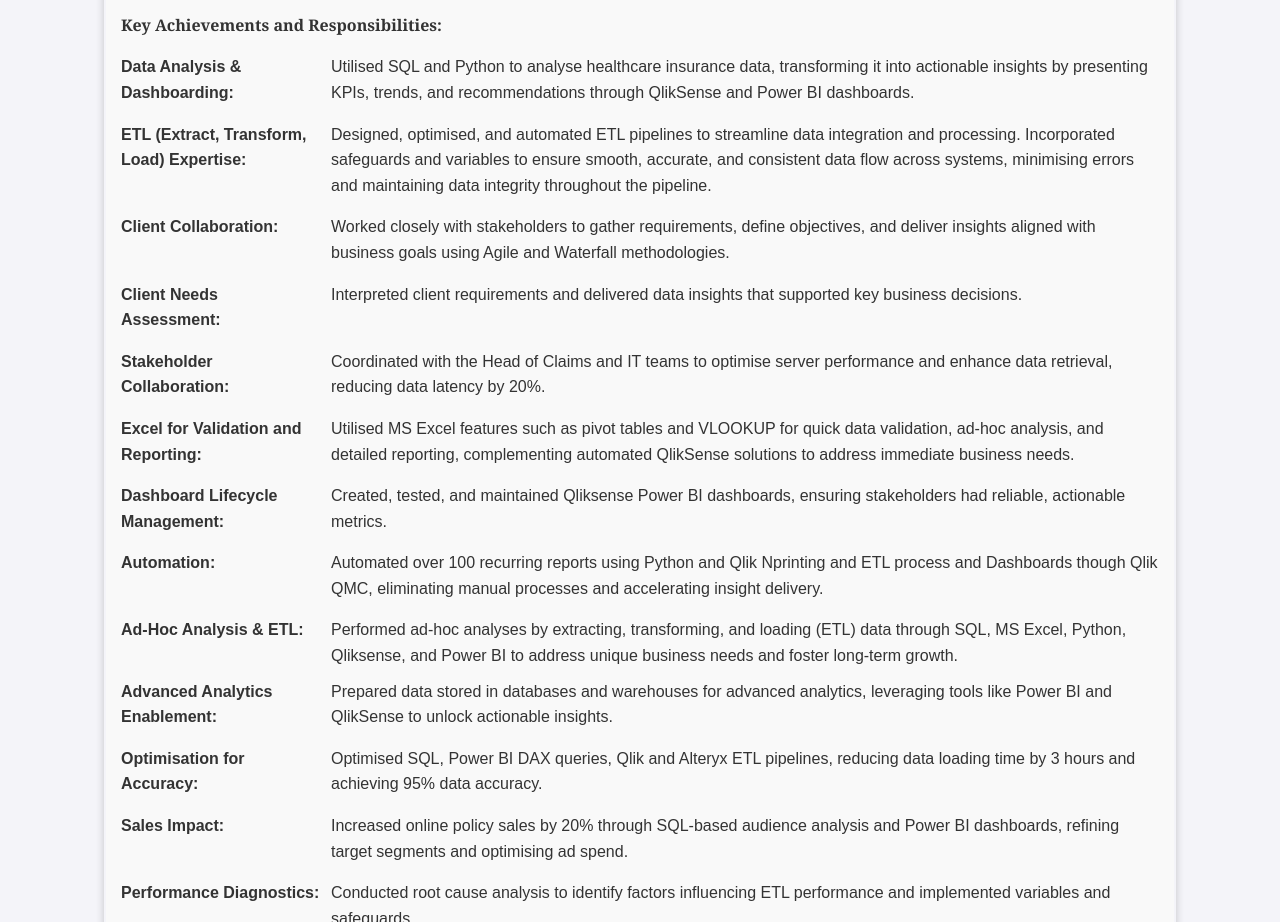
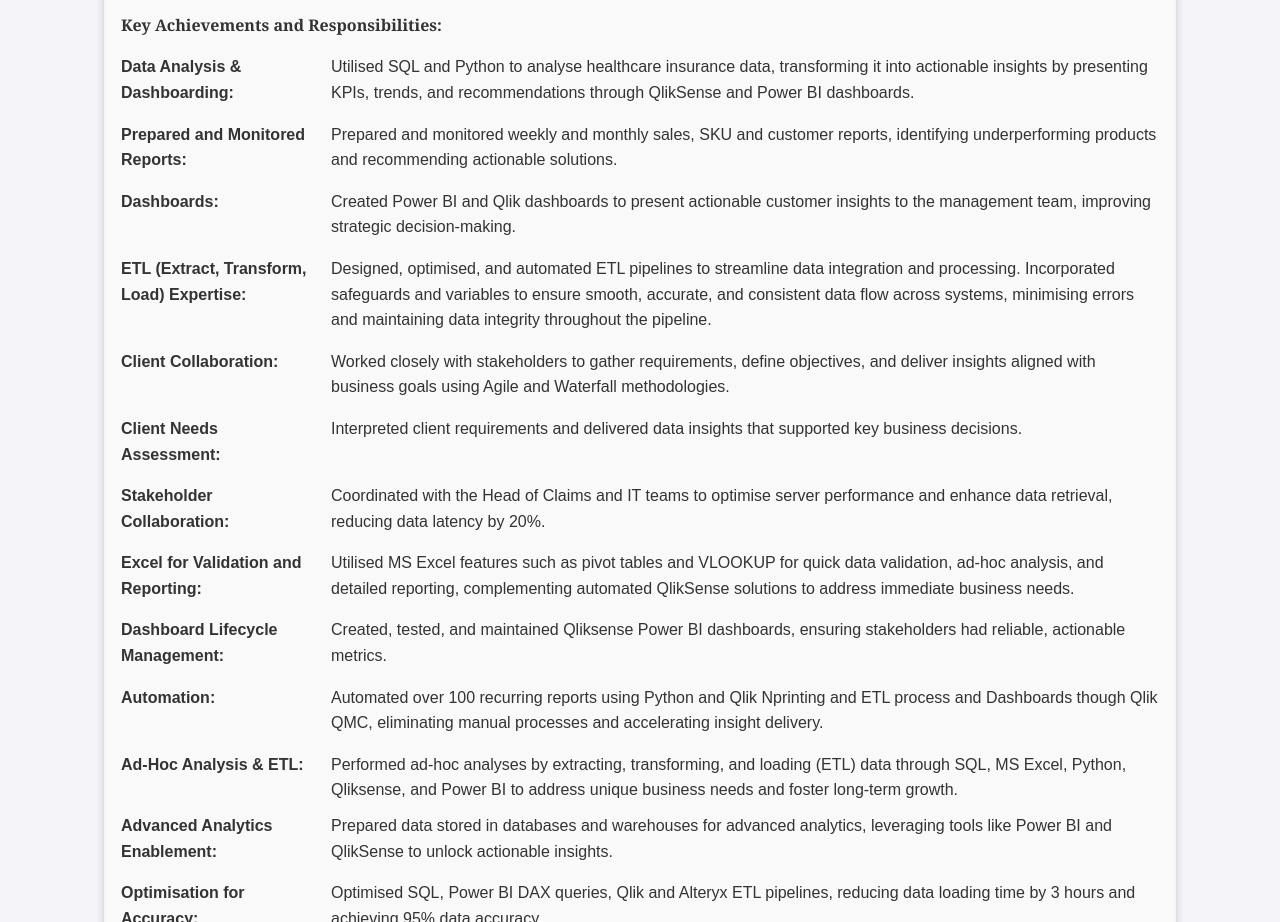
Before and after one commit to Vyom20798/VyomKhanna_Portfolio, a plain HTML site: page index.html in a window 1280 px wide. Shown: the part 1747-2669 px from the top of the page. Drawn offline with Linux system fonts and the light colour scheme.

Commit message:
Add files via upload

```diff
--- a/index.html
+++ b/index.html
@@ -210,6 +210,19 @@
                             insights by presenting KPIs, trends, and recommendations through QlikSense and Power BI
                             dashboards.</span>
                     </li>
+
+                    <li>
+                        <span><strong>Prepared and Monitored Reports:</strong></span>
+                        <span>Prepared and monitored weekly and monthly sales, SKU and customer reports, identifying
+                            underperforming products and recommending actionable solutions.</span>
+                    </li>
+
+                    <li>
+                        <span><strong>Dashboards:</strong></span>
+                        <span>Created Power BI and Qlik dashboards to present actionable customer insights to the management team,
+                            improving strategic decision-making.</span>
+                    </li>
+
 
                     <li>
                         <span><strong>ETL (Extract, Transform, Load) Expertise:</strong></span>
```
